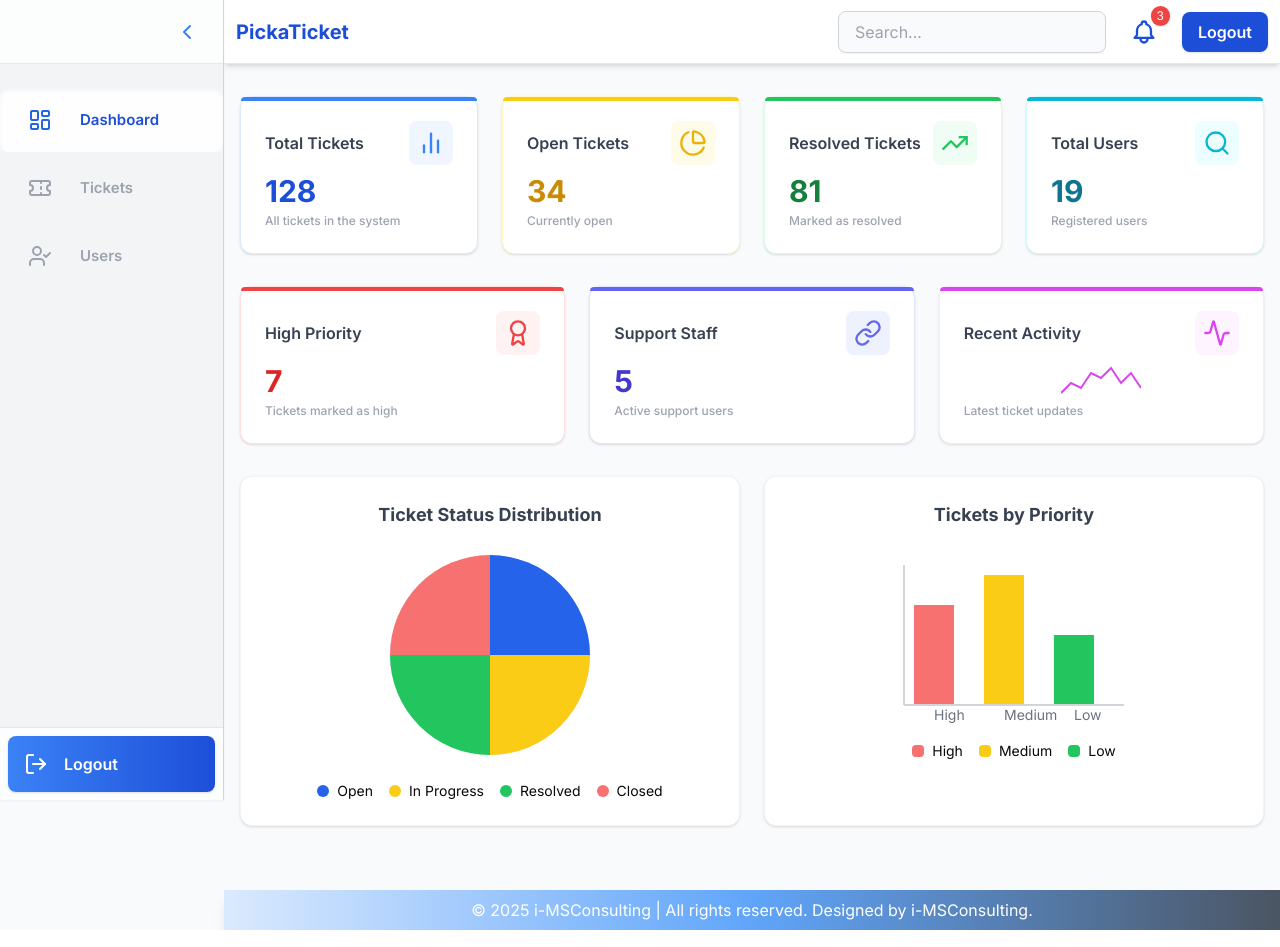
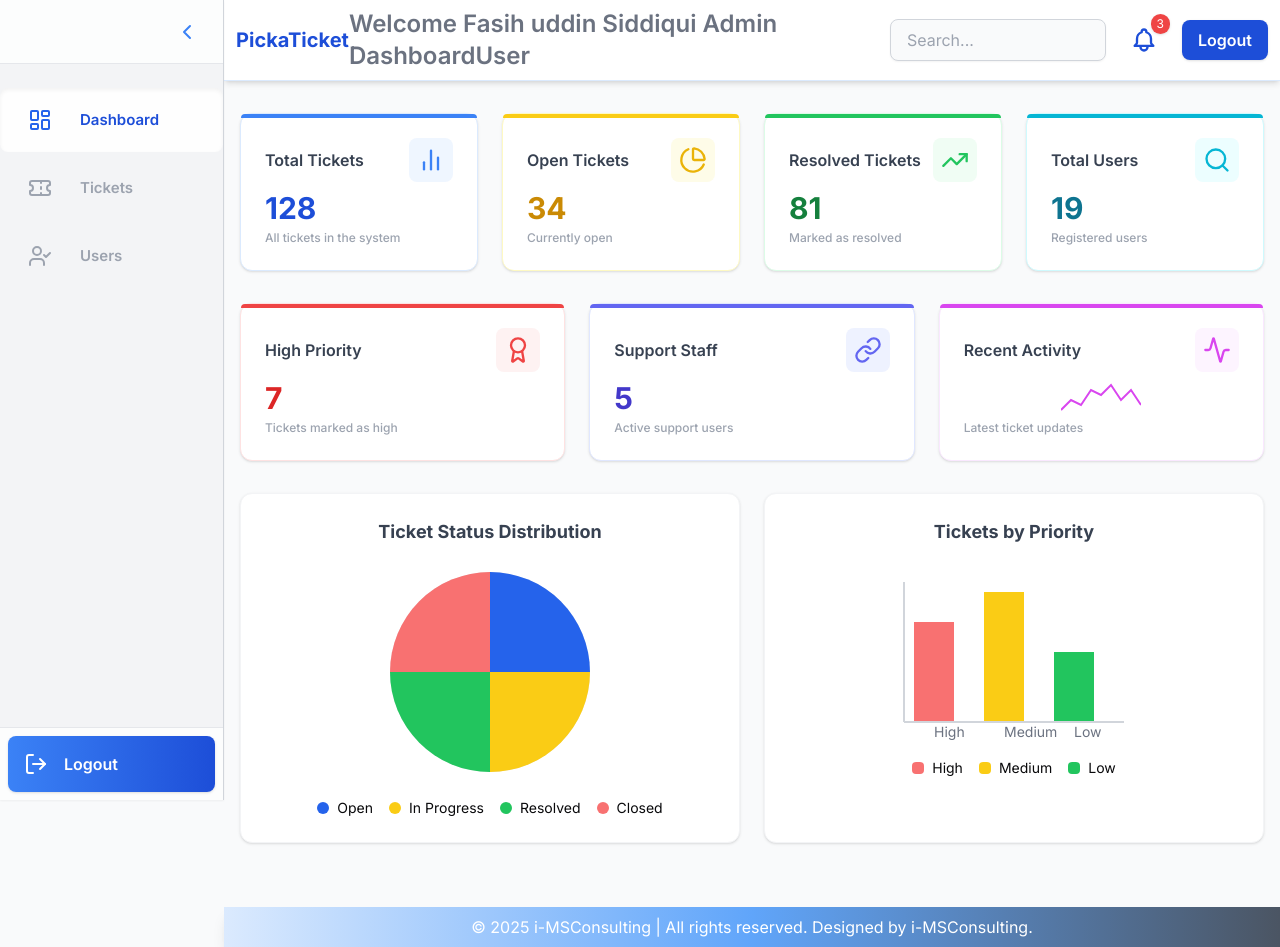
Before and after one commit to Fasih-Siddiqui/Ticket-System, a Next.js app in the folder client/: page /home in a window 1280 px wide. Built offline with nearby package versions, Linux system fonts and the light colour scheme.

Commit message:
Add welcome message and User icon to admin dashboard
Introduced a welcome message for the admin, displaying the user's full name or a default label, and imported the User icon from lucide-react for potential use. Minor formatting adjustments were also made for improved layout.

```diff
--- a/client/app/home/page.js
+++ b/client/app/home/page.js
@@ -2,7 +2,7 @@
 
 import React, { useState } from "react";
 import { Button } from "../../components/ui/button";
-import { LucideBarChart2, LucidePieChart, LucideTrendingUp, LucideLink, LucideSearch, LucideAward, LucideActivity, Router } from "lucide-react";
+import { LucideBarChart2, LucidePieChart, LucideTrendingUp, LucideLink, LucideSearch, LucideAward, LucideActivity, Router, User } from "lucide-react";
 import Image from "next/image";
 import Sidebar from "@/components/Sidebar";
 
@@ -29,6 +29,15 @@ export default function Home() {
             <div className="text-white text-xl font-bold" style={{ color: "#1d4ed8" }}>
               PickaTicket
             </div>
+          </div>
+          <div className="flex flex-col items-center justify-center">
+            <h1 className="text-2xl font-semibold text-gray-500">
+              Welcome Fasih uddin Siddiqui
+              Admin Dashboard
+              {User?.fullname || "User"}
+            </h1>
+          </div>
+          <div className="flex justify-end">
             {/* <span className="text-2xl font-bold text-blue-900 tracking-tight hidden sm:inline">i-MSConsulting</span> */}
           </div>
           <div className="flex items-center gap-4">
@@ -113,7 +122,7 @@ export default function Home() {
               <span className="text-xs text-gray-400 font-medium">Registered users</span>
             </div>
           </div>
-           {/* Lower Section: More Analytics */}
+          {/* Lower Section: More Analytics */}
           <div className="grid grid-cols-1 md:grid-cols-3 gap-6 mb-8">
             {/* High Priority Tickets */}
             <div className="relative bg-white border border-red-100 shadow rounded-xl p-6 flex flex-col justify-between min-h-[140px] hover:shadow-lg transition-all duration-200">
```
